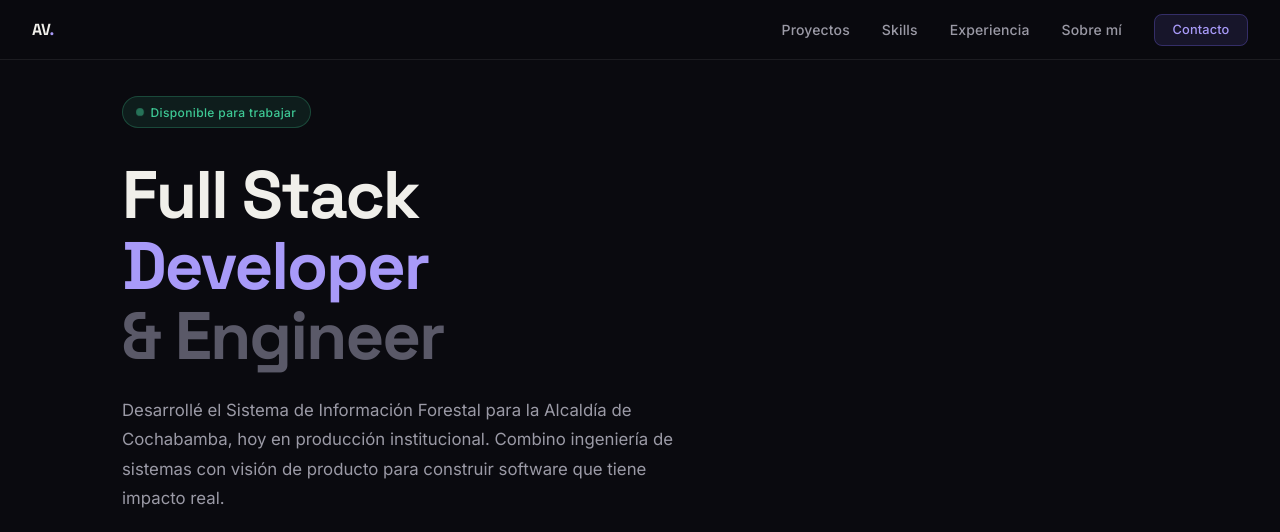
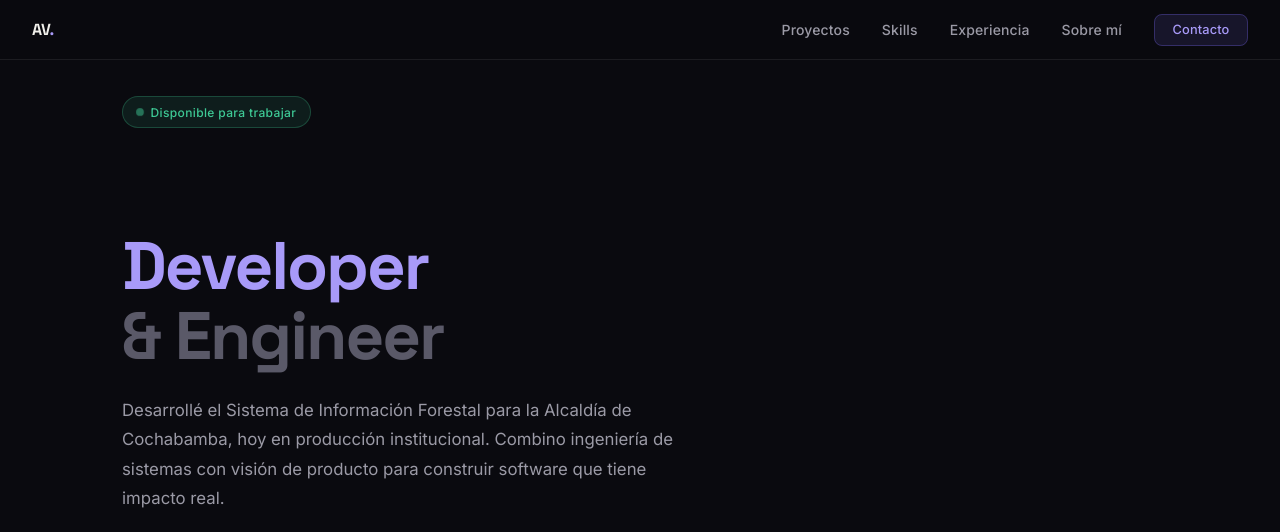
Before and after one commit to Aless030/PortafolioWeb, a plain HTML site: page index.html in a window 1280 px wide. Shown: the top 532 px of the page. Drawn offline with Linux system fonts and the light colour scheme.

Commit message:
first commit2

```diff
--- a/index.html
+++ b/index.html
@@ -824,7 +824,7 @@
       Disponible para trabajar
     </div>
     <h1>
-      Full Stack<br>
+      <br>
       <span class="line-accent">Developer</span><br>
       <span class="line-dim">& Engineer</span>
     </h1>
```
